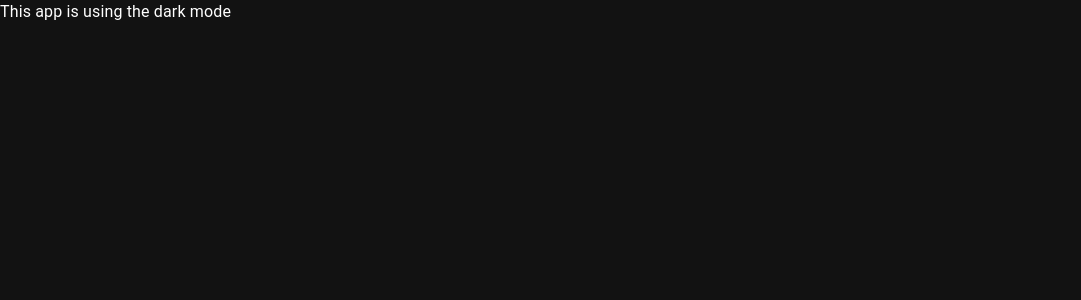
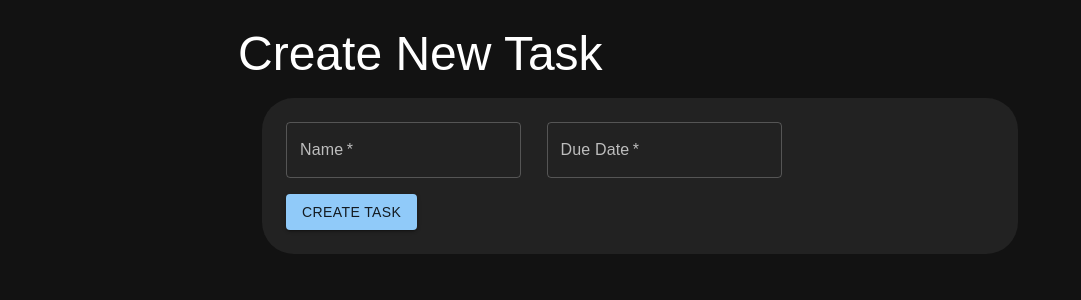
Before and after one commit to Luyz-Castelo/todo-list, a React (Create React App) app: page / in a window 1280 px wide. Shown: the top 300 px of the page, without its empty margins (0-1081 px from the left). Built offline with nearby package versions, Linux system fonts and the light colour scheme.

Commit message:
Creation of basic form with no real use

```diff
--- a/public/index.html
+++ b/public/index.html
@@ -24,7 +24,7 @@
       work correctly both with client-side routing and a non-root public URL.
       Learn how to configure a non-root public URL by running `npm run build`.
     -->
-    <title>React App</title>
+    <title>To-do list App</title>
   </head>
   <body>
     <noscript>You need to enable JavaScript to run this app.</noscript>
--- /dev/null
+++ b/src/App.theme.tsx
@@ -0,0 +1,12 @@
+import { createTheme } from "@mui/material";
+
+export const darkTheme = createTheme({
+  palette: {
+    mode: 'dark',
+  },
+  typography: {
+    allVariants: {
+      fontFamily: 'sans-serif'
+    }
+  }
+});
--- a/src/App.tsx
+++ b/src/App.tsx
@@ -1,17 +1,14 @@
-import { ThemeProvider, createTheme } from '@mui/material/styles';
-import CssBaseline from '@mui/material/CssBaseline';
-
-const darkTheme = createTheme({
-  palette: {
-    mode: 'dark',
-  },
-});
+import { Container, CssBaseline, ThemeProvider } from '@mui/material';
+import { darkTheme } from './App.theme';
+import { CreateTask } from './components/CreateTask/CreateTask';
 
 export const App = () => {
   return (
     <ThemeProvider theme={darkTheme}>
-      <CssBaseline />
-      <main>This app is using the dark mode</main>
+      <Container maxWidth='md' sx={{ padding: '2vmax'}}>
+        <CssBaseline />
+        <CreateTask />
+      </Container>
     </ThemeProvider>
   );
 }
--- /dev/null
+++ b/src/components/CreateTask/CreateTask.style.ts
@@ -0,0 +1,25 @@
+import { styled, css, Box, Container, Typography, TextField } from "@mui/material"
+
+export const StyledBox = styled(Box)`
+  background-color: #222222;
+  padding: 3vmin;
+  border-radius: 2rem;
+`
+
+export const StyledContainer = styled(Container)`
+  padding: 0 !important;
+
+  ${props => props.id === 'inputs' && css`
+    display: flex;
+    flex-wrap: wrap;
+    margin-bottom: 2vh;
+  `}
+`
+
+export const StyledTextField = styled(TextField)`
+  margin-right: 2vw;
+`
+
+export const StyledTypography = styled(Typography)`
+  margin-bottom: 2vh
+`
--- /dev/null
+++ b/src/components/CreateTask/CreateTask.tsx
@@ -0,0 +1,39 @@
+import React, { useState } from 'react'
+import { Button, Container, TextField } from "@mui/material"
+import { StyledBox, StyledContainer, StyledTextField, StyledTypography } from "./CreateTask.style"
+
+const createNewTask = (event: React.BaseSyntheticEvent) => {
+  event.preventDefault();
+
+  console.log(event.target)
+}
+
+export const CreateTask = () => {
+  const [formData, setFormData] = useState({});
+
+  const handleChange = (event: React.ChangeEvent<HTMLInputElement>) => {
+    setFormData({...formData, [event.target.name]: event.target.value});
+    console.log(event.target.name)
+    console.log(event.target.value)
+  }
+
+  return (
+    <Container>
+      <StyledTypography variant='h3'>
+        Create New Task
+      </StyledTypography>
+
+      <Container>
+        <StyledBox component='form' onSubmit={event => createNewTask(event)}>
+          <StyledContainer id='inputs'>
+            <StyledTextField required name='task-name' id='standard-required' label='Name' onChange={handleChange} />
+            <TextField required name='due-date' id='standard-required' label='Due Date' onChange={handleChange} />
+          </StyledContainer>
+          <StyledContainer>
+            <Button variant='contained' type='submit'>Create Task</Button>
+          </StyledContainer>
+        </StyledBox>
+      </Container>
+    </Container>
+  )
+}
```
